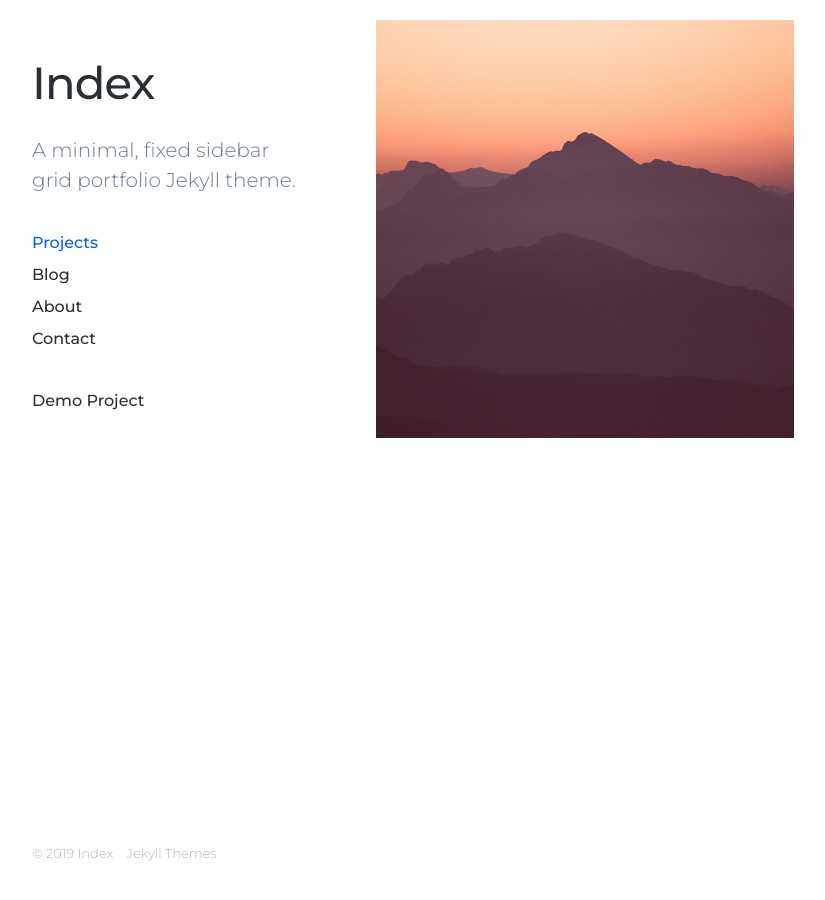
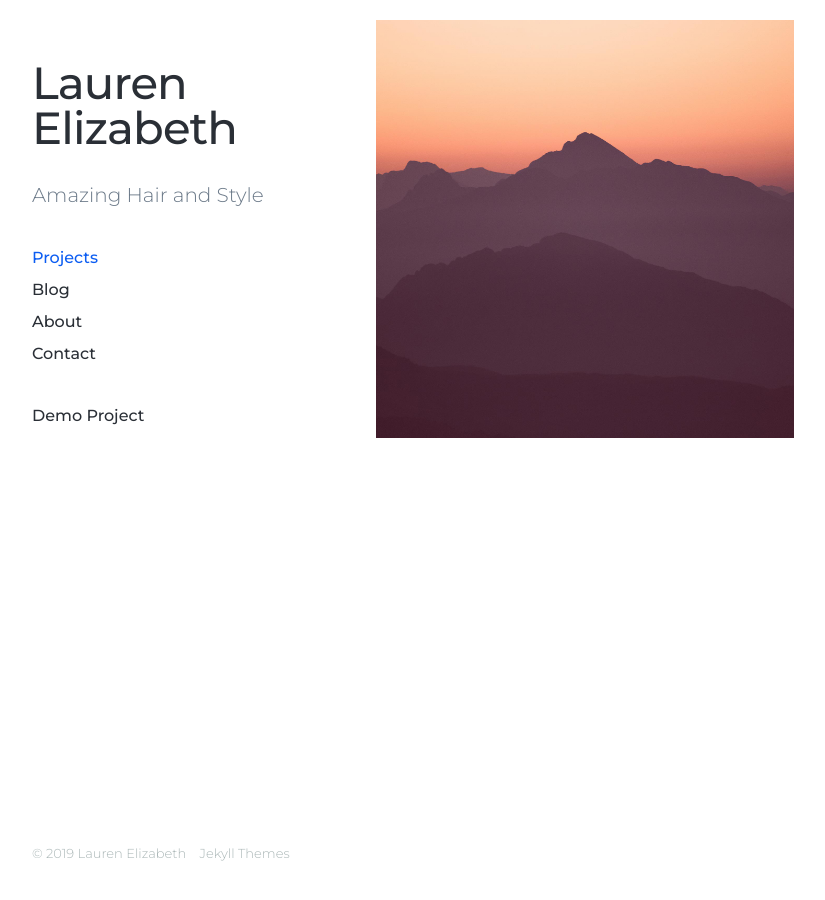
Before and after one commit to lmaloy/lmaloy.github.io, a Jekyll site: the page built from index.html, in a window 1280 px wide. Shown: the whole page, without its empty margins (28-853 px from the left). Built offline with Jekyll 4.4.1, drawn with Linux system fonts in a browser that asks for light colours; nearby versions of some CDN libraries.

Commit message:
updating website title

```diff
--- a/_data/settings.yml
+++ b/_data/settings.yml
@@ -1,6 +1,6 @@
 basic_settings:
-  site_title: Index
-  site_tagline: A minimal, fixed sidebar grid portfolio Jekyll theme.
+  site_title: Lauren Elizabeth
+  site_tagline: Amazing Hair and Style
   favicon_image: /images/favicon.png
 
 header_settings:
```
